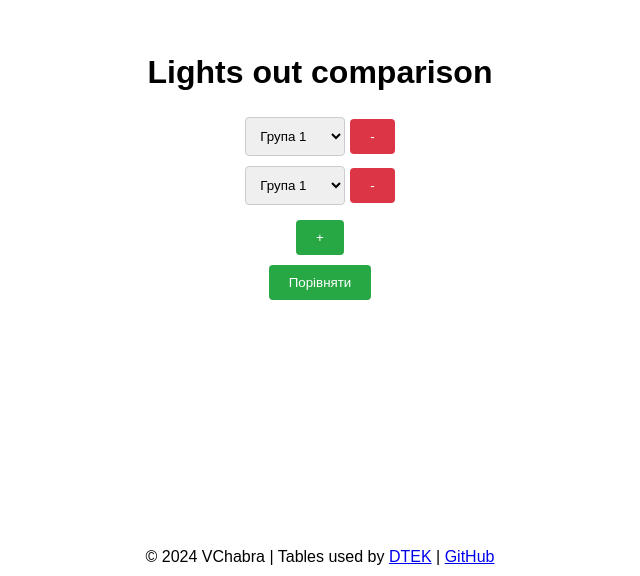
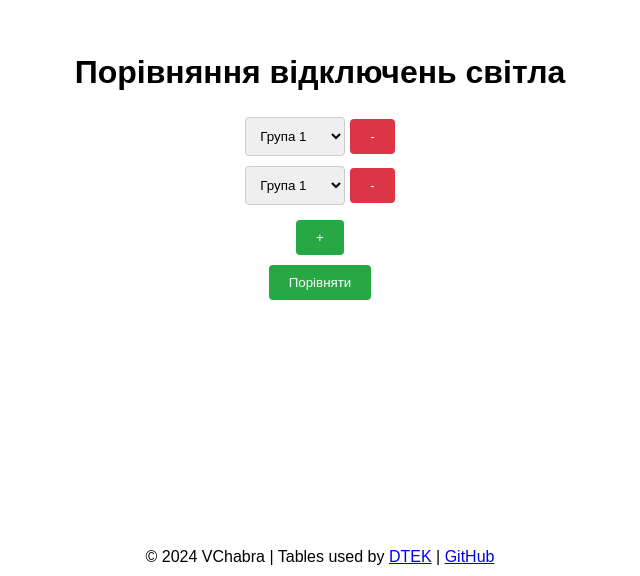
Before and after one commit to VKChabra/lights_out_comparison, a plain HTML site: page index.html in a window 1280 px wide. Shown: the part 224-800 px from the top of the page, without its empty margins (320-960 px from the left). Drawn offline with Linux system fonts and the light colour scheme.

Commit message:
Update index.html

```diff
--- a/index.html
+++ b/index.html
@@ -7,7 +7,7 @@
     <link rel="stylesheet" href="styles.css" />
   </head>
   <body>
-    <h1>Lights out comparison</h1>
+    <h1>Порівняння відключень світла</h1>
     <div id="input-container">
       <div class="input-group">
         <select>
```
